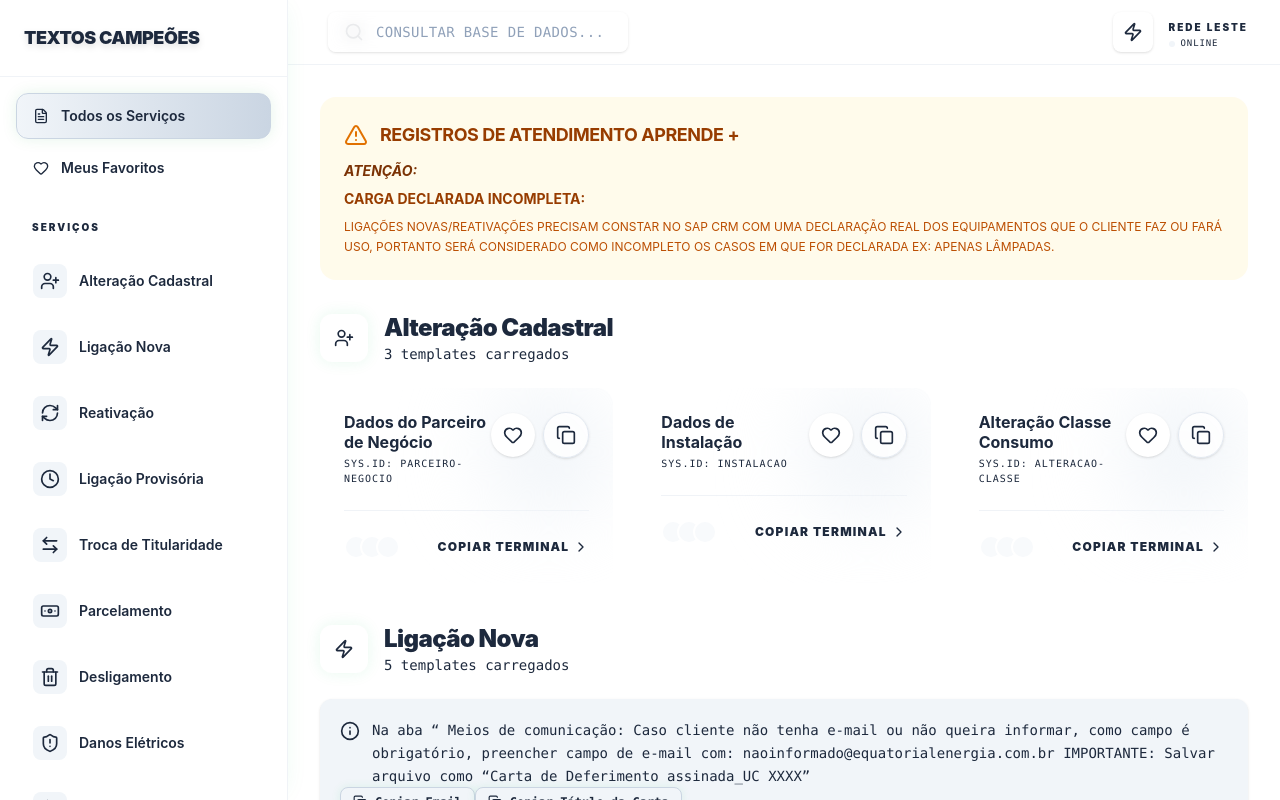
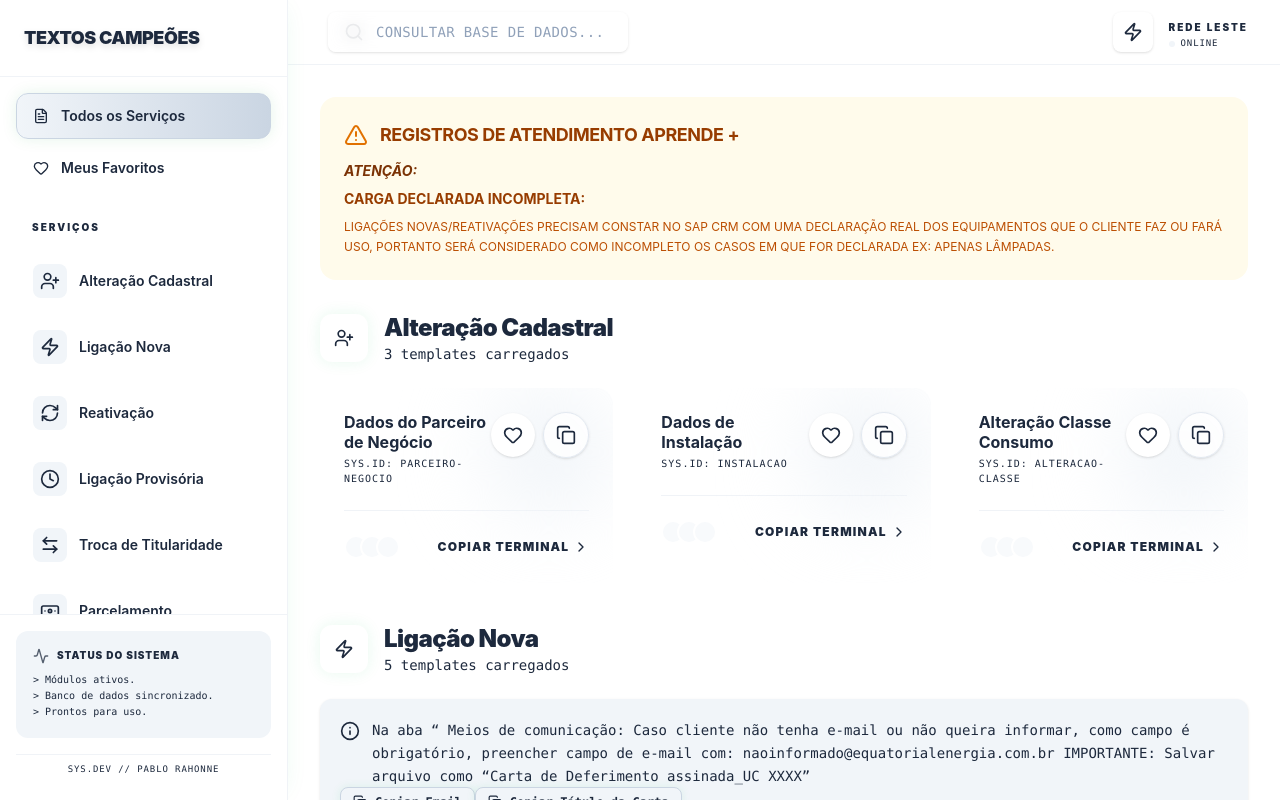
Before and after one commit to Rahonne08/TEXTOS-PADRAO, a Next.js app: page / in a window 1280 px wide. Built offline with nearby package versions, Linux system fonts and the light colour scheme.

Commit message:
style: fix sidebar layout and scrollbar colors
Adjust flex properties in the sidebar for consistent alignment and update scrollbar thumb colors to match the neutral UI theme.

```diff
--- a/app/page.tsx
+++ b/app/page.tsx
@@ -906,10 +906,10 @@ export default function TemplateGenerator() {
 
       {/* Sidebar Navigation */}
       <aside className={cn(
-        "fixed inset-y-0 left-0 z-50 w-72 bg-white/80 dark:bg-black/80 backdrop-blur-xl border-r border-slate-200/50 dark:border-slate-700/30 transition-all duration-300 ease-in-out lg:relative lg:translate-x-0 flex-col h-full shadow-[4px_0_24px_-10px_rgba(34,197,94,0.1)] dark:shadow-[4px_0_24px_-10px_rgba(34,197,94,0.05)]",
+        "fixed inset-y-0 left-0 z-50 w-72 bg-white/80 dark:bg-black/80 backdrop-blur-xl border-r border-slate-200/50 dark:border-slate-700/30 transition-all duration-300 ease-in-out lg:relative lg:translate-x-0 flex flex-col h-full shadow-[4px_0_24px_-10px_rgba(34,197,94,0.1)] dark:shadow-[4px_0_24px_-10px_rgba(34,197,94,0.05)]",
         isSidebarOpen ? "translate-x-0" : "-translate-x-full"
       )}>
-        <div className="flex-col h-full relative z-10">
+        <div className="flex flex-col h-full relative z-10">
           <div className="p-6 border-b border-slate-200/50 dark:border-slate-700/30 flex items-center justify-between shrink-0">
             <div className="flex items-center gap-3">
 
@@ -922,7 +922,7 @@ export default function TemplateGenerator() {
             </Tooltip>
           </div>
 
-          <div className="flex-1 overflow-y-auto p-4 space-y-1.5 scrollbar-thin scrollbar-thumb-green-200 dark:scrollbar-thumb-green-900/50 scrollbar-track-transparent">
+          <div className="flex-1 overflow-y-auto p-4 space-y-1.5 scrollbar-thin scrollbar-thumb-slate-200 dark:scrollbar-thumb-slate-800/50 scrollbar-track-transparent">
             <button
               onClick={() => handleCategorySelect(null)}
               className={cn(
@@ -1020,7 +1020,7 @@ export default function TemplateGenerator() {
       </aside>
 
       {/* Main Content */}
-      <div className="flex-1 flex-col min-w-0">
+      <div className="flex-1 flex flex-col min-w-0 h-full">
         {/* Header */}
         <header className="sticky top-0 z-40 bg-white/60 dark:bg-black/60 backdrop-blur-xl border-b border-slate-200/50 dark:border-slate-700/30 transition-colors duration-500">
           <div className="px-4 sm:px-6 lg:px-8 h-16 flex items-center justify-between gap-4">
@@ -1244,7 +1244,7 @@ export default function TemplateGenerator() {
                                     CONTEÚDO TERMINAL
                                   </div>
                                 </div>
-                                <pre className="text-[11px] text-slate-800 dark:text-slate-200 bg-slate-50 dark:bg-black p-5 rounded-xl font-mono whitespace-pre-wrap leading-relaxed border-slate-200/60 dark:border-slate-400 dark:border-slate-600/30 max-h-48 overflow-y-auto scrollbar-thin scrollbar-thumb-green-200 dark:scrollbar-thumb-green-800 shadow-inner transition-colors duration-500 relative">
+                                <pre className="text-[11px] text-slate-800 dark:text-slate-200 bg-slate-50 dark:bg-black p-5 rounded-xl font-mono whitespace-pre-wrap leading-relaxed border-slate-200/60 dark:border-slate-400 dark:border-slate-600/30 max-h-48 overflow-y-auto scrollbar-thin scrollbar-thumb-slate-200 dark:scrollbar-thumb-green-800 shadow-inner transition-colors duration-500 relative">
                                   {template.content}
                                 </pre>
                               </div>
```
